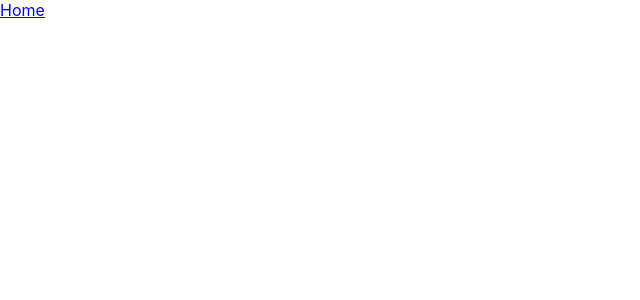
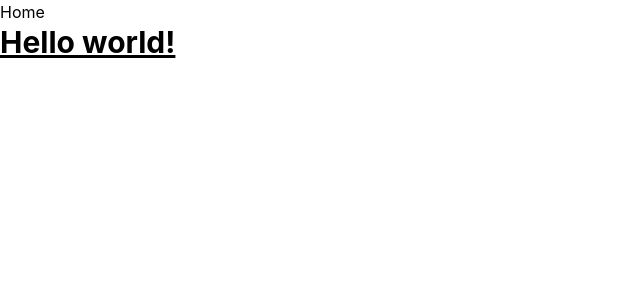
Before and after one commit to SofiiaShevtsova/school-time, a React (Create React App) app: page / in a window 1280 px wide. Shown: the top 300 px of the page, without its empty margins (0-640 px from the left). Built offline with nearby package versions, Linux system fonts and the light colour scheme.

Commit message:
add tailwind style

```diff
--- a/package.json
+++ b/package.json
@@ -37,6 +37,7 @@
     ]
   },
   "devDependencies": {
-    "@trivago/prettier-plugin-sort-imports": "^4.1.1"
+    "@trivago/prettier-plugin-sort-imports": "^4.1.1",
+    "tailwindcss": "^3.3.1"
   }
 }
--- a/src/App.js
+++ b/src/App.js
@@ -1,6 +1,7 @@
-import { Route, Routes,Navigate } from 'react-router-dom';
+import { Navigate, Route, Routes } from 'react-router-dom';
 
 import Navigation from './components/Navigation/Navigation';
+import Home from './pages/HomePage/Home';
 import Start from './pages/StartPage/Start';
 
 function App() {
@@ -15,8 +16,11 @@ function App() {
                path="/home"
                element={<Navigation />}
             >
-               {/* <Route index element={<Home />} />
-          <Route path="favorite" element={<Favorite />} />
+               <Route
+                  index
+                  element={<Home />}
+               />
+               {/* <Route path="favorite" element={<Favorite />} />
           <Route path="list" element={<MyList />} /> */}
             </Route>
             <Route
--- a/src/index.css
+++ b/src/index.css
@@ -1,3 +1,7 @@
+@tailwind base;
+@tailwind components;
+@tailwind utilities;
+
 body {
   margin: 0;
   font-family: -apple-system, BlinkMacSystemFont, 'Segoe UI', 'Roboto', 'Oxygen',
--- /dev/null
+++ b/src/pages/HomePage/Home.jsx
@@ -0,0 +1,6 @@
+const Home = () => {
+    return (<>
+    </>)
+}
+
+export default Home
--- a/src/pages/StartPage/Start.jsx
+++ b/src/pages/StartPage/Start.jsx
@@ -1,9 +1,12 @@
-import { Link } from "react-router-dom"
+import { Link } from 'react-router-dom';
 
 const Start = () => {
-    return (<>
-      <Link to="/home">Home</Link>
-    </>)
-}
+   return (
+      <>
+         <Link to="/home">Home</Link>
+         <h1 className="text-3xl font-bold underline">Hello world!</h1>
+      </>
+   );
+};
 
-export default Start
+export default Start;
--- /dev/null
+++ b/tailwind.config.js
@@ -0,0 +1,10 @@
+/** @type {import('tailwindcss').Config} */
+module.exports = {
+  content: [
+    "./src/**/*.{js,jsx,ts,tsx}",
+  ],
+  theme: {
+    extend: {},
+  },
+  plugins: [],
+}
```
Also changed, not shown: 1 other file (tests, documents, lock files or other folders).
